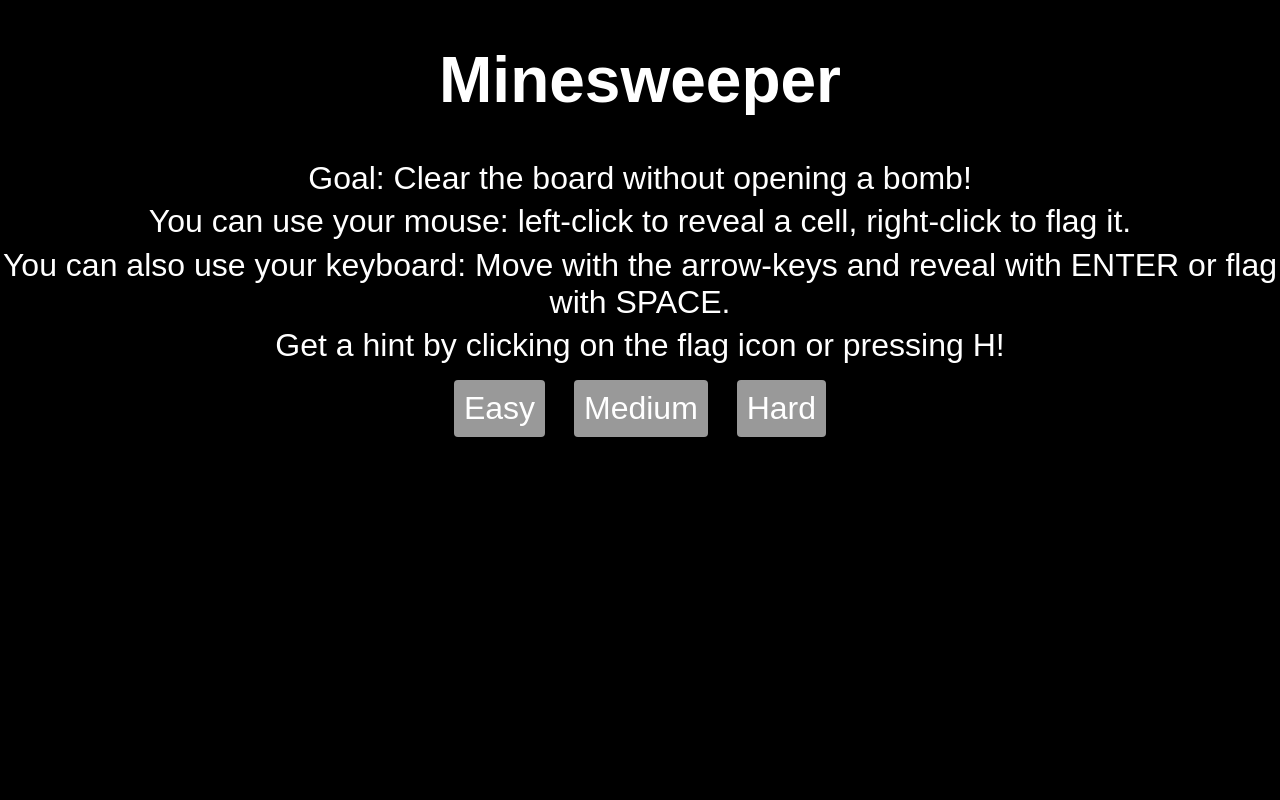
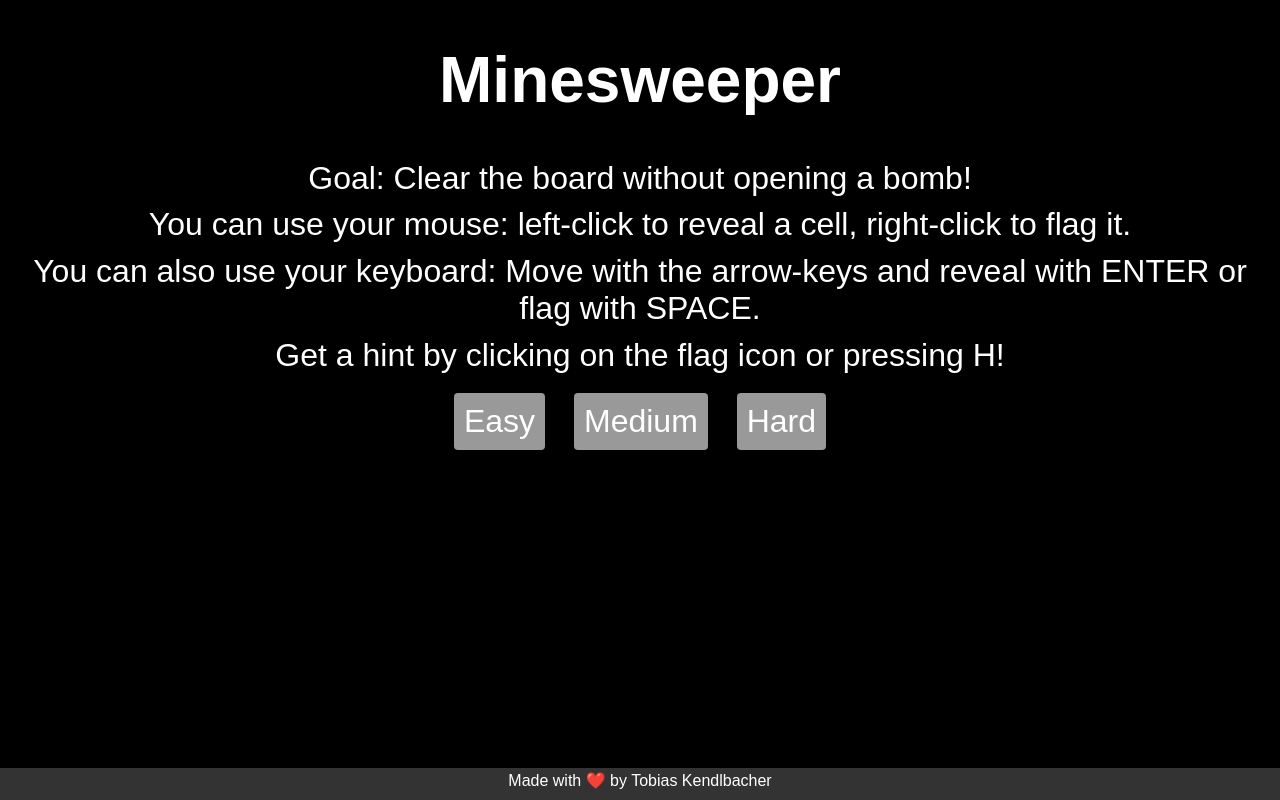
Before and after one commit to kendlbat/Browsergames, a plain HTML site: page minesweeper/index.html in a window 1280 px wide. Drawn offline with Linux system fonts and the light colour scheme.

Commit message:
Some fixes for c4 and minesweeper

```diff
--- a/connect4/connect4.css
+++ b/connect4/connect4.css
@@ -80,3 +80,27 @@ div.fullscreen {
 div.nodisplay {
     display: none;
 }
+
+#footer {
+    position: fixed;
+    bottom: 0;
+    left: 0;
+    font-family: "Ubuntu", sans-serif;
+    width: 100%;
+    height: 2em;
+    background-color: rgba(255, 255, 255, 0.2);
+    padding-top: .2em;
+    padding-bottom: .1em;
+    color: white;
+    text-align: center;
+    z-index: 11;
+}
+
+a, a:visited, a:active {
+    color: white;
+    text-decoration: none;
+}
+
+a:hover {
+    color: red;
+}
--- a/minesweeper/index.html
+++ b/minesweeper/index.html
@@ -63,6 +63,20 @@
             <button id="startscreen-hard">Hard</button>
         </div>
     </div>
+    <noscript>
+        <div id="no-js-warning" class="fullscreen">
+            <p>This game requires JavaScript to be enabled in your browser.</p>
+        </div>
+    </noscript>
+    <div id="nowide" class="fullscreen nodisplay">
+        <div id="nowide-content">
+            <p>This game requires a minimum screen width of 530px.</p>
+            <p>Your current screen width is: <b><span id="nowide-screen-width"></span></b></p>
+        </div>
+    </div>
+    <footer id="footer">
+        <div>Made with &#10084;&#65039; by <a href="https://github.com/kendlbat">Tobias Kendlbacher</a></div>
+    </footer>
     <script src="minesweeper.js"></script>
 </body>
 </html>
--- a/minesweeper/minesweeper.css
+++ b/minesweeper/minesweeper.css
@@ -30,9 +30,9 @@ main {
     width: 80%;
     height: 80%;
     position: absolute;
-    top: 50%;
+    top: 5%;
     left: 50%;
-    transform: translate(-50%, -50%);
+    transform: translate(-50%, 0);
 }
 
 .cell {
@@ -56,7 +56,7 @@ main {
 /*children of hud should be left - center - right*/
 #hud {
     position: absolute;
-    bottom: 10px;
+    bottom: 50px;
     width: 90%;
     left: 50%;
     transform: translate(-50%, 0);
@@ -128,7 +128,46 @@ div.fullscreen {
     z-index: 4;
 }
 
+#startscreen-content {
+    padding-bottom: 30px;
+}
+
 #startscreen p {
-    margin-top: .2em;
-    margin-bottom: .2em;
+    margin: .3em;
 }
+
+#no-js-warning {
+    z-index: 6;
+}
+
+@media screen and (max-width: 529px) {
+    #nowide {
+        display: block;
+        background-color: black;
+        z-index: 5;
+    }
+}
+
+#footer {
+    position: fixed;
+    bottom: 0;
+    left: 0;
+    font-family: "Ubuntu", sans-serif;
+    width: 100%;
+    height: 2em;
+    background-color: rgba(255, 255, 255, 0.2);
+    padding-top: .2em;
+    padding-bottom: .1em;
+    color: white;
+    text-align: center;
+    z-index: 7;
+}
+
+a, a:visited, a:active {
+    color: white;
+    text-decoration: none;
+}
+
+a:hover {
+    color: red;
+}
--- a/minesweeper/minesweeper.js
+++ b/minesweeper/minesweeper.js
@@ -276,7 +276,7 @@ async function generateHTMLBoard() {
             cell.style.maxHeight = cellSide + "px";
             cell.style.minHeight = cellSide + "px";
             cell.style.minWidth = cellSide + "px";
-            cell.style.fontSize = cellSide * 0.5 + "px";
+            cell.style.fontSize = cellSide * 0.7 + "px";
             cell.setAttribute("id", `${i}-${j}`);
             cell.addEventListener("click", async function () {
                 cells[i][j].reveal();
@@ -323,6 +323,7 @@ async function updateTimer() {
 setInterval(updateTimer, 100);
 
 document.body.onresize = async function () {
+    document.getElementById("nowide-screen-width").innerText = window.innerWidth + "px";
     console.log("Resizing board");
     resetHTMLBoard();
     await generateHTMLBoard();
@@ -470,5 +471,6 @@ document.getElementById("hud-flagcount").ondblclick = function (e) {
     document.getElementById("hud-flagcount").onclick();
 }
 
+document.getElementById("nowide-screen-width").innerText = window.innerWidth + "px";
 
 main();
```
Also changed, not shown: connect4/index.html (+3 -0 lines).
